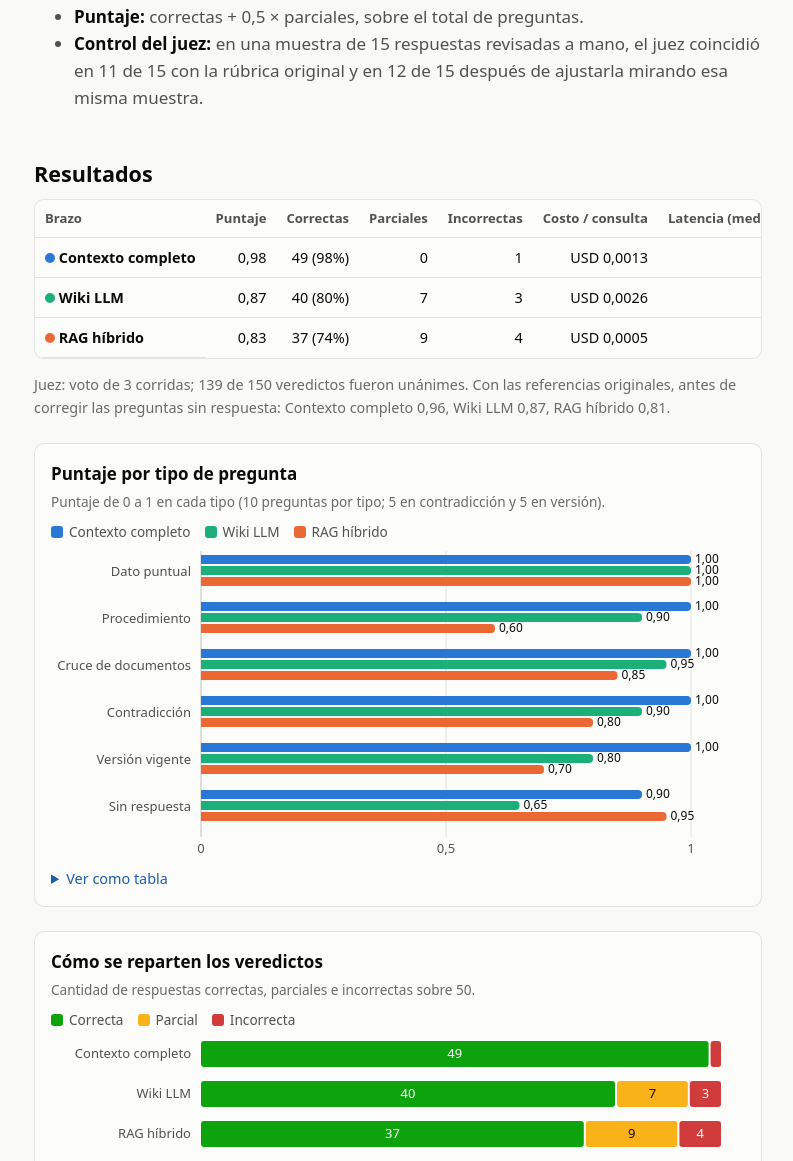
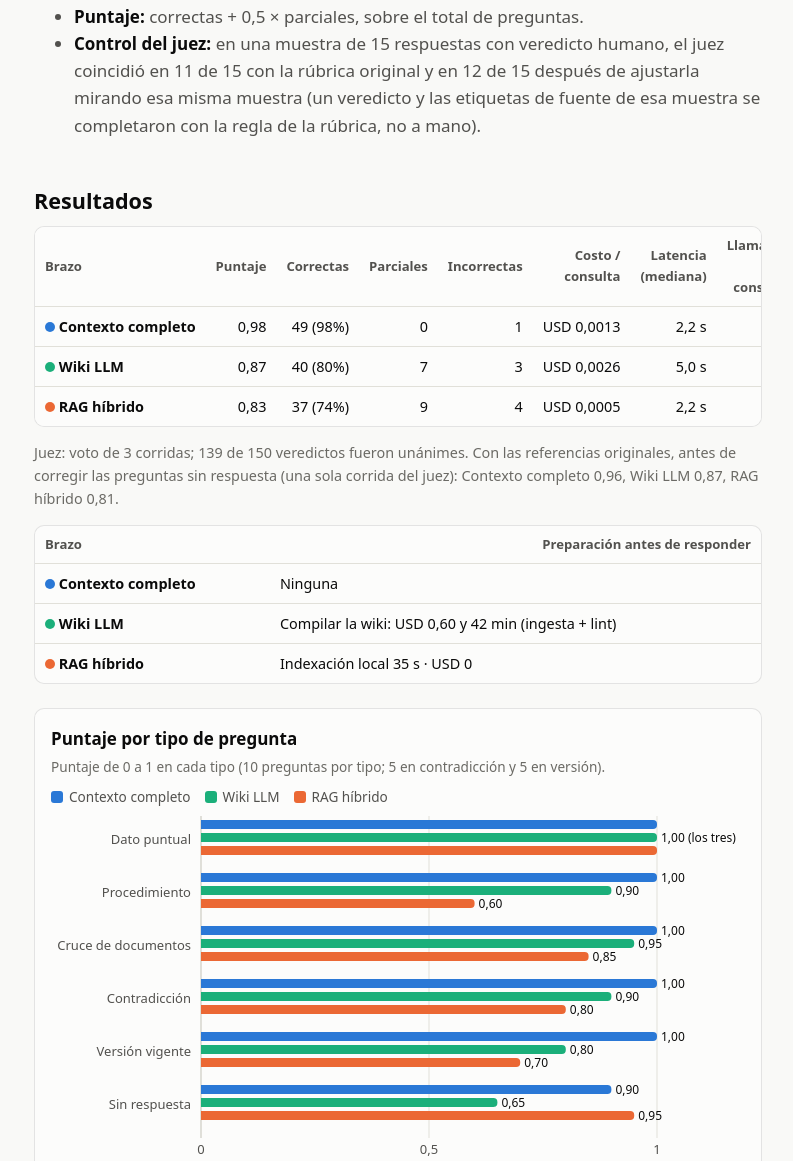
Before and after one commit to nacholemmo/karpvsrag, a plain HTML site: page site/index.html in a window 1280 px wide. Shown: the part 1499-2660 px from the top of the page, without its empty margins (242-1035 px from the left). Drawn offline with Linux system fonts and the light colour scheme.

Commit message:
Fase 5: correcciones de la revisión de la landing (tabla completa, preparación aparte, costos de la wiki desde results.json, control del juez matizado, foco visible, etiquetas sin superposición, contraste) y memoria actualizada
Co-Authored-By: Claude Opus 5.5 <noreply@anthropic.com>

```diff
--- a/resultados/actualizacion.json
+++ b/resultados/actualizacion.json
@@ -7,7 +7,8 @@
  "contexto": {
   "costo_usd": 0.0,
   "segundos": 0.0,
-  "nota": "No hay nada que reconstruir. La primera consulta después del cambio reescribe la caché del corpus: costó USD 0.0117, contra ~USD 0,0012 de una consulta con caché caliente."
+  "nota": "No hay nada que reconstruir. La primera consulta después del cambio reescribe la caché del corpus: costó USD 0.0117, contra ~USD 0,0012 de una consulta con caché caliente.",
+  "costo_primera_consulta_usd": 0.01168295
  },
  "rag": {
   "costo_usd": 0.0,
--- a/site/app.js
+++ b/site/app.js
@@ -117,11 +117,11 @@
     const prep = {
       contexto: "Ninguna",
       rag: `Indexación local ${num(p.rag.indexacion_segundos, 0)} s · USD 0`,
-      wiki: `${usd(p.wiki.ingesta_costo_usd + p.wiki.lint_costo_usd, 2)} · ${num(p.wiki.ingesta_segundos / 60, 0)} min`,
+      wiki: `Compilar la wiki: ${usd(p.wiki.ingesta_costo_usd + p.wiki.lint_costo_usd, 2)} y ${num(p.wiki.ingesta_segundos / 60, 0)} min (ingesta + lint)`,
     };
     const t = document.getElementById("tabla-resultados");
     t.append(el("thead", {}, el("tr", {}, ["Brazo", "Puntaje", "Correctas", "Parciales", "Incorrectas",
-      "Costo / consulta", "Latencia (mediana)", "Llamadas / consulta", "Preparación"].map((c) => el("th", { scope: "col", text: c })))));
+      "Costo / consulta", "Latencia (mediana)", "Llamadas / consulta"].map((c) => el("th", { scope: "col", text: c })))));
     const cuerpo = el("tbody");
     for (const b of BRAZOS) {
       const m = r.brazos[b.id];
@@ -131,15 +131,18 @@
         el("td", { text: num(e.puntaje) }), el("td", { text: `${e.correcta} (${pct(e.pct_correcta)})` }),
         el("td", { text: String(e.parcial) }), el("td", { text: String(e.incorrecta) }),
         el("td", { text: usd(m.costo_usd.media) }), el("td", { text: num(m.latencia_s.mediana, 1) + " s" }),
-        el("td", { text: num(m.llamadas_por_pregunta.media, 1) }), el("td", { text: prep[b.id] }),
+        el("td", { text: num(m.llamadas_por_pregunta.media, 1) }),
       ]));
     }
     t.append(cuerpo);
+    const tp = document.getElementById("tabla-preparacion");
+    tp.append(el("thead", {}, el("tr", {}, ["Brazo", "Preparación antes de responder"].map((c) => el("th", { scope: "col", text: c })))));
+    tp.append(el("tbody", {}, BRAZOS.map((b) => el("tr", {}, [el("th", { scope: "row" }, [punto(b.color), " ", b.nombre]), el("td", { text: prep[b.id] })]))));
     const est = r.brazos._estabilidad_juez;
     const orig = r.brazos_referencias_originales;
     document.getElementById("nota-tabla").textContent =
       `Juez: voto de ${est.corridas} corridas; ${est.unanime} de ${est.respuestas} veredictos fueron unánimes. ` +
-      `Con las referencias originales, antes de corregir las preguntas sin respuesta: ` +
+      `Con las referencias originales, antes de corregir las preguntas sin respuesta (una sola corrida del juez): ` +
       BRAZOS.map((b) => `${b.nombre} ${num(orig[b.id].exactitud.puntaje)}`).join(", ") + ".";
   }
 
@@ -147,7 +150,7 @@
   function graficoTipos(r) {
     const fig = document.getElementById("g-tipos");
     if (!fig.querySelector(".leyenda")) fig.append(leyenda(BRAZOS));
-    const W = anchoDe(fig), izq = W < 460 ? 118 : 150, der = 40, altoBarra = 9, hueco = 2, grupo = BRAZOS.length * (altoBarra + hueco) + 14;
+    const W = anchoDe(fig), izq = W < 460 ? 118 : 150, der = 74, altoBarra = 9, hueco = 4, grupo = BRAZOS.length * (altoBarra + hueco) + 14;
     const H = TIPOS.length * grupo + 24;
     const svg = sv("svg", { viewBox: `0 0 ${W} ${H}`, width: W, height: H, role: "img", "aria-label": "Puntaje por tipo de pregunta y brazo" });
     const xs = (v) => izq + v * (W - izq - der);
@@ -168,10 +171,14 @@
         const barra = barraH(xs(0), y, xs(d.puntaje) - xs(0), altoBarra, b.color);
         conGlobo(barra, `${b.nombre} · ${nombre}: ${num(d.puntaje)} (${d.correcta} correctas, ${d.parcial} parciales de ${d.n})`);
         svg.append(barra);
-        const v = sv("text", { x: xs(d.puntaje) + 4, y: y + altoBarra - 1, class: "valor" });
-        v.textContent = num(d.puntaje);
-        v.setAttribute("font-size", "10");
-        svg.append(v);
+        const vals = BRAZOS.map((bb) => r.brazos[bb.id].por_tipo[id].puntaje);
+        const todosIguales = vals.every((x) => x === vals[0]);
+        if (!todosIguales || j === 1) {  // si los tres valen lo mismo, una sola etiqueta en la barra del medio
+          const v = sv("text", { x: xs(d.puntaje) + 4, y: y + altoBarra, class: "valor" });
+          v.textContent = num(d.puntaje) + (todosIguales ? " (los tres)" : "");
+          v.setAttribute("font-size", "11");
+          svg.append(v);
+        }
       });
     });
     lienzo(fig, svg);
@@ -274,7 +281,7 @@
     const t = document.getElementById("tabla-actualizacion");
     t.append(el("thead", {}, el("tr", {}, ["Brazo", "Puntaje (10 preguntas)", "Costo de actualizar", "Tiempo de actualizar"].map((c) => el("th", { scope: "col", text: c })))));
     const desc = {
-      contexto: ["USD 0 (solo reescribe la caché en la primera consulta)", "—"],
+      contexto: [`${usd(a.costo_y_tiempo_de_actualizar.contexto.costo_primera_consulta_usd, 3)} (la primera consulta reescribe la caché)`, "—"],
       rag: ["USD 0", `${num(a.costo_y_tiempo_de_actualizar.rag.segundos, 0)} s (reindexación local)`],
       wiki: [usd(a.costo_y_tiempo_de_actualizar.wiki.costo_usd, 3), `${num(a.costo_y_tiempo_de_actualizar.wiki.segundos / 60, 1)} min (reingesta de 3 documentos)`],
     };
@@ -292,13 +299,19 @@
     if (a && a.v1) {
       document.getElementById("acuerdo").innerHTML = "";
       document.getElementById("acuerdo").append(el("strong", { text: "Control del juez: " }),
-        `en una muestra de 15 respuestas revisadas a mano, el juez coincidió en ${a.v1.acuerdo} de 15 con la rúbrica original ` +
-        `y en ${a.v2.acuerdo} de 15 después de ajustarla mirando esa misma muestra.`);
+        `en una muestra de 15 respuestas con veredicto humano, el juez coincidió en ${a.v1.acuerdo} de 15 con la rúbrica original ` +
+        `y en ${a.v2.acuerdo} de 15 después de ajustarla mirando esa misma muestra (un veredicto y las etiquetas de fuente ` +
+        `de esa muestra se completaron con la regla de la rúbrica, no a mano).`);
     }
     const ul = document.getElementById("limites");
     for (const texto of r.meta.advertencias) ul.append(el("li", { text: texto }));
     ul.append(el("li", { text: "Con unos 92 mil tokens, el corpus entra entero en el contexto. Con un corpus mucho más grande, el contexto completo deja de ser viable y la comparación cambia." }));
-    ul.append(el("li", { text: "La wiki se compiló tres veces: la primera tenía errores del harness y la segunda un esquema que filtraba respuestas. Los resultados usan la tercera." }));
+    const ct = r.preparacion.wiki.construccion_todas_las_versiones;
+    if (ct) {
+      const final = r.preparacion.wiki.ingesta_costo_usd + r.preparacion.wiki.lint_costo_usd;
+      ul.append(el("li", { text: `La wiki se compiló ${ct.compilaciones} veces: la primera tenía errores del harness y la segunda un esquema que filtraba respuestas. ` +
+        `Los resultados usan la última. Construirla costó ${usd(ct.total_usd, 2)} en total, ${num(ct.total_usd / final, 1)} veces los ${usd(final, 2)} de la versión final.` }));
+    }
   }
 
   fetch("datos/results.json")
--- a/site/datos/results.json
+++ b/site/datos/results.json
@@ -736,19 +736,13 @@
       "lint_costo_usd": 0.060112,
       "lint_pasadas": 3,
       "paginas": 52,
-      "versiones_descartadas_no_sumadas": {
-        "v1_primera_pasada": {
-          "costo_usd": 0.477018,
-          "segundos": 2280.4
-        },
-        "v1_parcheada": {
-          "costo_usd": 0.472696,
-          "segundos": 2182.8
-        },
-        "v2_esquema_con_fuga": {
-          "costo_usd": 0.486806,
-          "segundos": 2357.7
-        }
+      "construccion_todas_las_versiones": {
+        "fuente": "logs/llamadas.jsonl (no versionado), sumado por brazo; excluye la corrida wiki_actualizacion",
+        "compilaciones": 3,
+        "detalle": "v1 (con harness con bugs, parcheada con reintentos), v2 (esquema que filtraba respuestas), v3 (final)",
+        "ingesta_usd": 1.6103,
+        "lint_usd": 0.1629,
+        "total_usd": 1.7731
       }
     },
     "rag": {
@@ -1016,7 +1010,8 @@
       "contexto": {
         "costo_usd": 0.0,
         "segundos": 0.0,
-        "nota": "No hay nada que reconstruir. La primera consulta después del cambio reescribe la caché del corpus: costó USD 0.0117, contra ~USD 0,0012 de una consulta con caché caliente."
+        "nota": "No hay nada que reconstruir. La primera consulta después del cambio reescribe la caché del corpus: costó USD 0.0117, contra ~USD 0,0012 de una consulta con caché caliente.",
+        "costo_primera_consulta_usd": 0.01168295
       },
       "rag": {
         "costo_usd": 0.0,
--- a/site/estilos.css
+++ b/site/estilos.css
@@ -15,7 +15,7 @@
   --ok: #0ca30c;
   --parcial: #fab219;
   --mal: #d03b3b;
-  --en-ok: #ffffff;
+  --en-ok: #0b0b0b;
   --en-parcial: #0b0b0b;
   --en-mal: #ffffff;
 }
@@ -85,10 +85,14 @@ code { font-size: 0.9em; background: var(--superficie); border: 1px solid var(--
 
 .tabla-envoltura { overflow-x: auto; -webkit-overflow-scrolling: touch; border: 1px solid var(--borde); border-radius: 10px; background: var(--superficie); }
 table { border-collapse: collapse; width: 100%; font-size: 0.9rem; font-variant-numeric: tabular-nums; }
-th, td { padding: 8px 10px; text-align: right; border-bottom: 1px solid var(--linea); white-space: nowrap; color: var(--tinta); }
+th, td { padding: 8px 10px; text-align: right; border-bottom: 1px solid var(--linea); color: var(--tinta); }
+td { white-space: nowrap; }
+#tabla-preparacion td { white-space: normal; text-align: left; }
+#tabla-preparacion { margin-top: 0; }
 th:first-child, td:first-child { text-align: left; }
 thead th { color: var(--tinta-2); font-weight: 600; font-size: 0.82rem; }
-tbody tr:last-child td { border-bottom: none; }
+tbody tr:last-child td, tbody tr:last-child th { border-bottom: none; }
+.tabla-envoltura + .meta + .tabla-envoltura { margin-top: 12px; }
 
 figure.grafico { margin: 24px 0; background: var(--superficie); border: 1px solid var(--borde); border-radius: 10px; padding: 16px; }
 figure.grafico figcaption { font-weight: 600; color: var(--tinta); margin-bottom: 4px; }
@@ -101,7 +105,9 @@ svg text { fill: var(--tinta-2); font-size: 13px; font-family: inherit; }
 svg .valor { fill: var(--tinta); font-size: 12px; }
 svg .rejilla { stroke: var(--linea); stroke-width: 1; }
 svg .eje { stroke: var(--eje); stroke-width: 1; }
-svg .marca:hover, svg .marca:focus { opacity: 0.85; outline: none; }
+svg .marca:hover { opacity: 0.85; }
+svg .marca:focus { outline: none; }
+svg .marca:focus-visible { stroke: var(--tinta); stroke-width: 2.5; }
 details { margin-top: 10px; font-size: 0.9rem; }
 details summary { cursor: pointer; color: var(--acento); }
 details .tabla-envoltura { margin-top: 8px; }
@@ -129,3 +135,4 @@ footer { margin-top: 56px; padding-top: 16px; padding-bottom: 48px; border-top:
 @media (forced-colors: active) {
   .punto, .leyenda .muestra { forced-color-adjust: none; }
 }
+tbody th { white-space: nowrap; }
--- a/site/index.html
+++ b/site/index.html
@@ -47,6 +47,7 @@
       <h2 id="t-res">Resultados</h2>
       <div class="tabla-envoltura"><table id="tabla-resultados" aria-label="Resultados por brazo"></table></div>
       <p class="meta" id="nota-tabla"></p>
+      <div class="tabla-envoltura"><table id="tabla-preparacion" aria-label="Preparación de cada brazo"></table></div>
 
       <figure class="grafico" id="g-tipos">
         <figcaption>Puntaje por tipo de pregunta</figcaption>
@@ -75,7 +76,7 @@
       <h2 id="t-fallos">Fallos que vale la pena mirar</h2>
       <ul class="fallos">
         <li><span class="etiqueta">RAG</span><strong>El documento entra, el fragmento no</strong>
-          <p>En varias preguntas de procedimiento, el documento correcto estaba entre los recuperados, pero no el fragmento con los pasos clave. Medido por documento, el RAG recupera bien en 39 de 40 preguntas; en procedimientos saca 0,60.</p></li>
+          <p>En dos preguntas de procedimiento y una de versión, el documento correcto estaba entre los recuperados, pero no el fragmento con los pasos o el dato clave. Medido por documento, el RAG recupera bien en 39 de 40 preguntas; en procedimientos saca 0,60.</p></li>
         <li><span class="etiqueta">Wiki</span><strong>Un dato se pierde en la compilación</strong>
           <p>La frecuencia del inventario general («dos veces por año») no quedó en ninguna de las 52 páginas. Como la consulta solo lee la wiki, respondió que no hay periodicidad definida.</p></li>
         <li><span class="etiqueta">Wiki</span><strong>Una contradicción plantada nunca se registró</strong>
@@ -85,7 +86,7 @@
         <li><span class="etiqueta">Evaluación</span><strong>Referencias que castigaban respuestas fieles</strong>
           <p>Algunas referencias de las preguntas sin respuesta omitían cosas que el corpus sí dice, y el juez castigaba a quien las mencionaba. Primero corregí solo una pregunta, y eso favorecía a dos brazos. Después se corrigieron las 10 con el mismo criterio y se publican ambos puntajes.</p></li>
         <li><span class="etiqueta">Proceso</span><strong>El esquema de la wiki filtraba respuestas</strong>
-          <p>Los ejemplos del documento que guía a los agentes de la wiki eran, literalmente, respuestas de la evaluación. Lo detectó una revisión independiente y la wiki se reconstruyó. En total, compilar la wiki costó tres veces lo que cuesta la versión final.</p></li>
+          <p>Los ejemplos del documento que guía a los agentes de la wiki eran, literalmente, respuestas de la evaluación. Lo detectó una revisión independiente y la wiki se reconstruyó desde cero.</p></li>
       </ul>
       <p><a class="repo" data-ruta="resultados/fallos.md" href="#">Los 10 fallos, con su causa y evidencia</a></p>
     </section>
@@ -100,7 +101,7 @@
     <p>Corpus, empresa, personas y datos son inventados. Código bajo licencia MIT. <a class="repo" href="#">Repositorio</a> · <a class="repo" data-ruta="resultados/results.json" href="#">results.json</a></p>
   </footer>
 
-  <div class="globo" id="globo" role="status"></div>
+  <div class="globo" id="globo" aria-hidden="true"></div>
   <script src="config.js"></script>
   <script src="app.js"></script>
 </body>
```
Also changed, not shown: resultados/costo_construccion_wiki.json (added, +8 -0 lines), resultados/results.json (+9 -14 lines), 5 other files.
